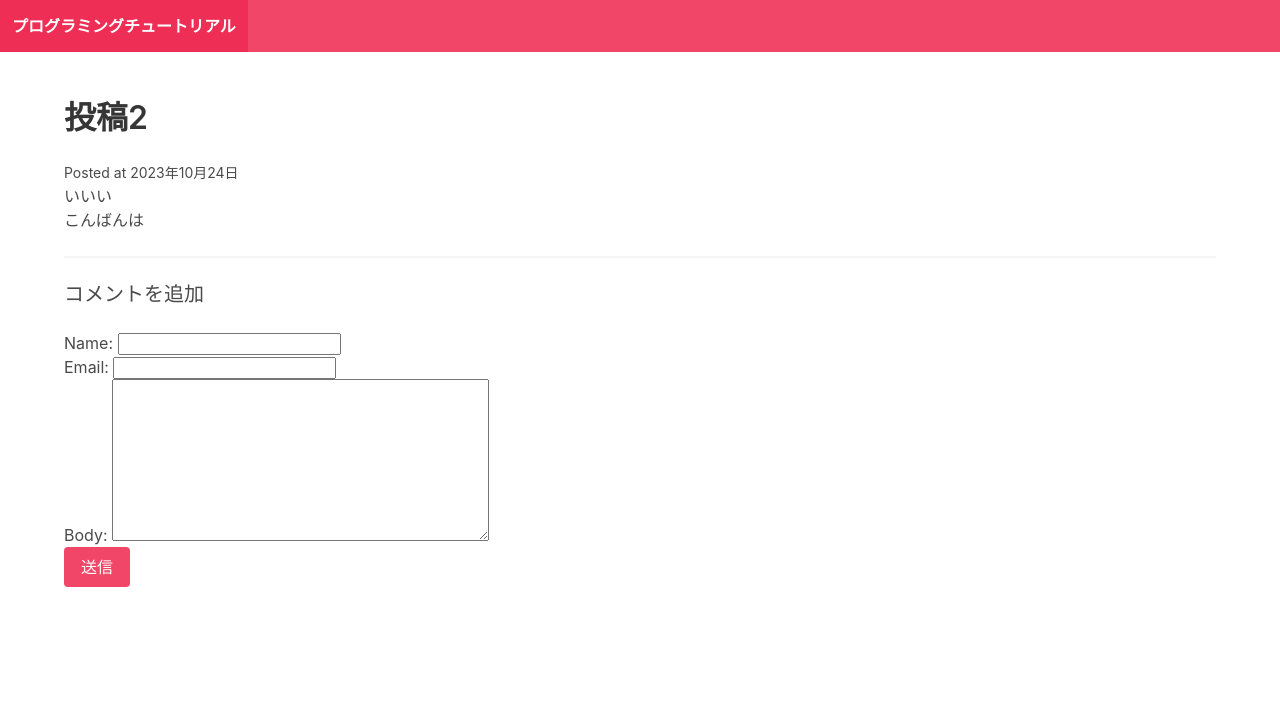
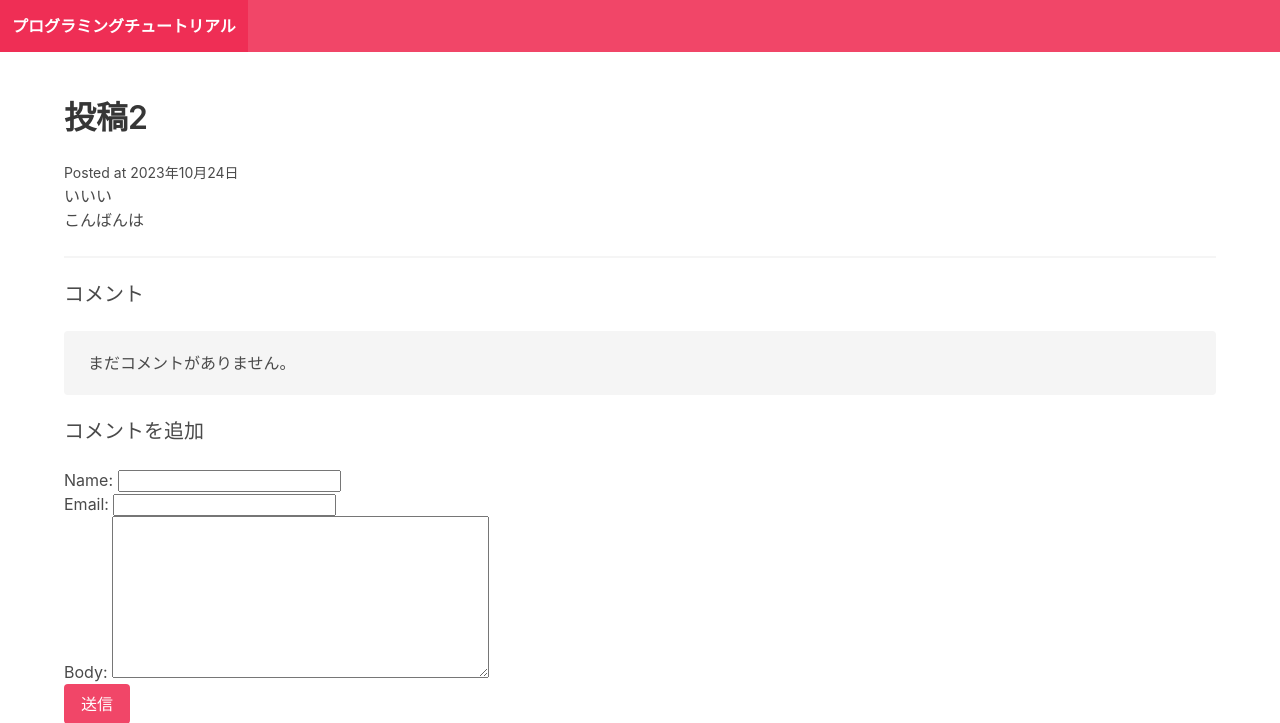
Before and after one commit to ryosuke1212/django-tutorial, a Django app: a page that uses my-first-blog-youtube/microblog/blog/templates/blog/post_detail.html in a window 1280 px wide. Shown: the top 723 px of the page. Run offline with Django 4.2, Linux system fonts and the light colour scheme; data comes from the database, SQL or seed files in the repository; both versions use the stored data as it was after the commit.

Commit message:
Add: コメントを出力

```diff
--- a/my-first-blog-youtube/microblog/blog/templates/blog/post_detail.html
+++ b/my-first-blog-youtube/microblog/blog/templates/blog/post_detail.html
@@ -6,6 +6,26 @@
   <p>{{post.intro}}</p>
   <p>{{post.body}}</p>
   <hr>
+
+  <!-- コメントされたものを表示 -->
+  <h2 class="subtitle">コメント</h2>
+  {% for comment in post.comments.all %}
+  <article class="media">
+    <div class="media-content">
+      <div class="content">
+        <p>
+          <strong>{{comment.name}}</strong> <small>{{comment.posted_date}}</small>
+          <br>
+          {{comment.body}}
+        </p>
+      </div>
+    </div>
+  </article>
+  {% empty %}
+  <div class="notification">
+    <p>まだコメントがありません。</p>
+  </div>
+  {% endfor %}
 
   <!-- コメント投稿エリア -->
   <h2 class="subtitle">コメントを追加</h2>
```
Also changed, not shown: my-first-blog-youtube/microblog/db.sqlite3.
